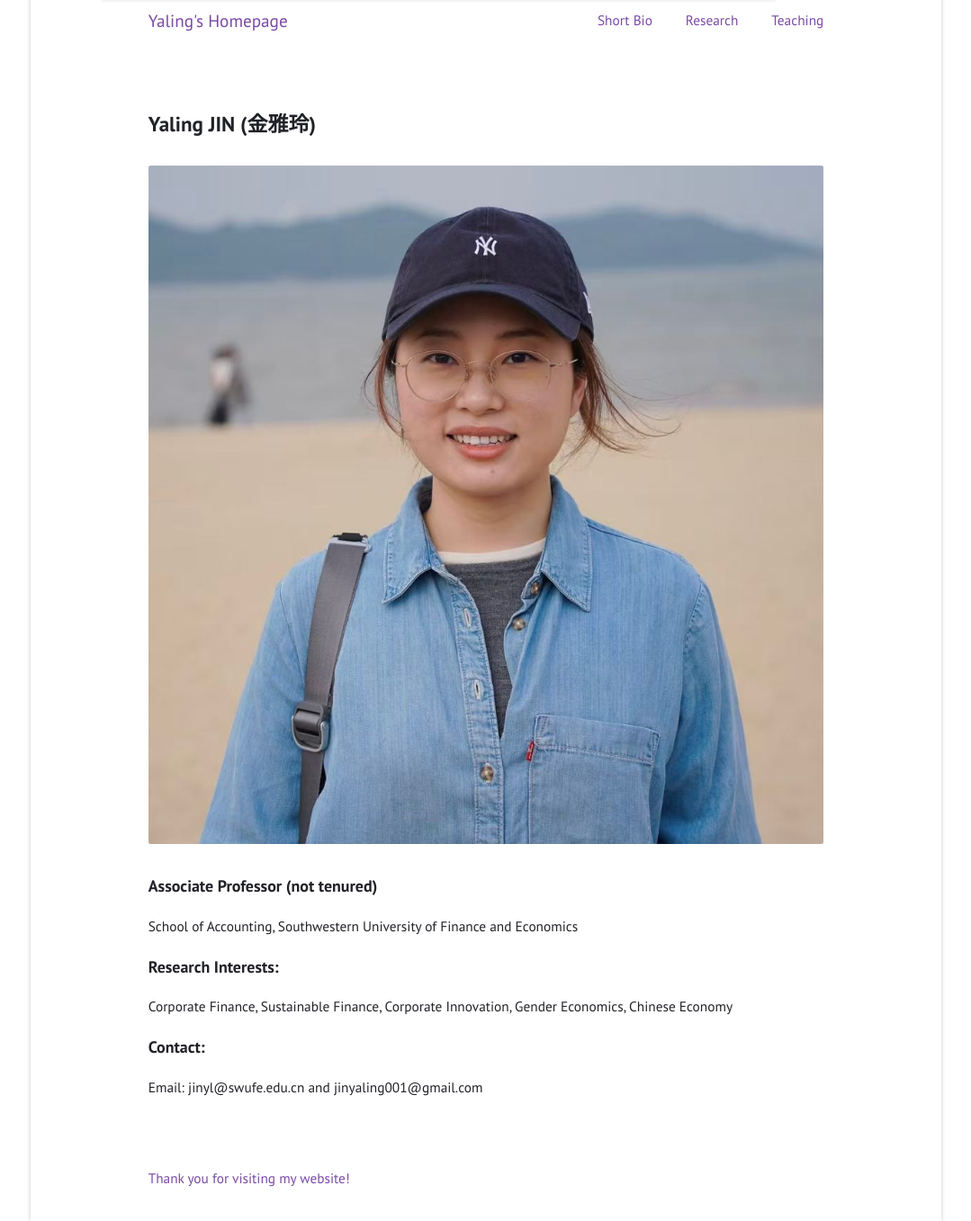
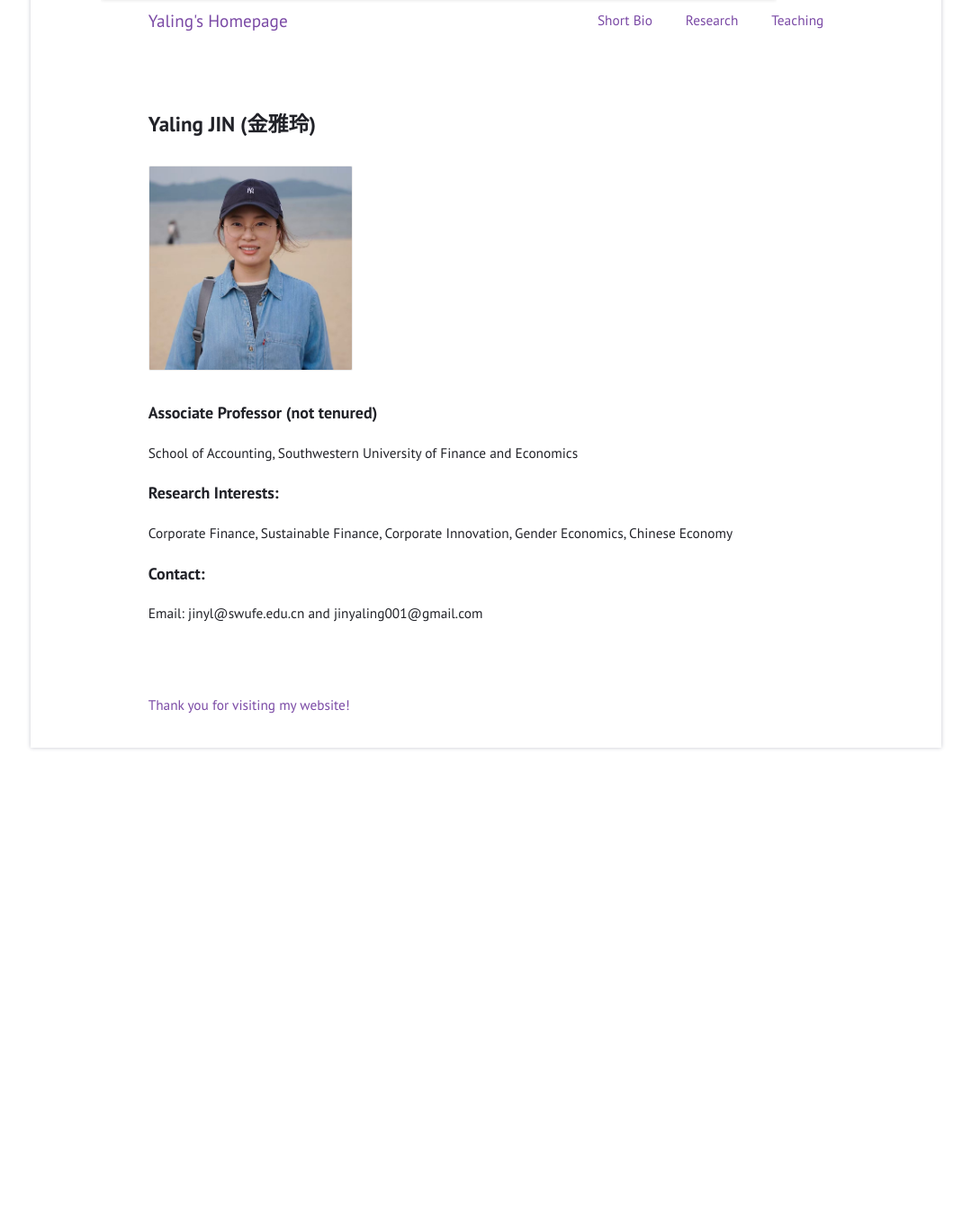
Before and after one commit to jinyaling/jinyaling.github.io, a Jekyll site: the page built from index.md, in a window 1280 px wide. Shown: the part 339-1696 px from the top of the page at 90% size, without its empty margins (100-1179 px from the left). Built offline with Jekyll 4.4.1, drawn with Linux system fonts in a browser that asks for light colours; after the commit the page ends 1170 px from its top, so only the background shows below that.

Commit message:
Update index.md

```diff
--- a/index.md
+++ b/index.md
@@ -5,7 +5,7 @@ title: ""
 
 ## Yaling JIN (金雅玲)
 
-![JYL_2024](/assets/img/JYL_2024.jpg)
+<img src="/assets/img/JYL_2024.jpg" alt="Description" style="width: 30%; max-width: 800px; border: 1px solid #eee;">
 
 
 ### Associate Professor (not tenured)
```
